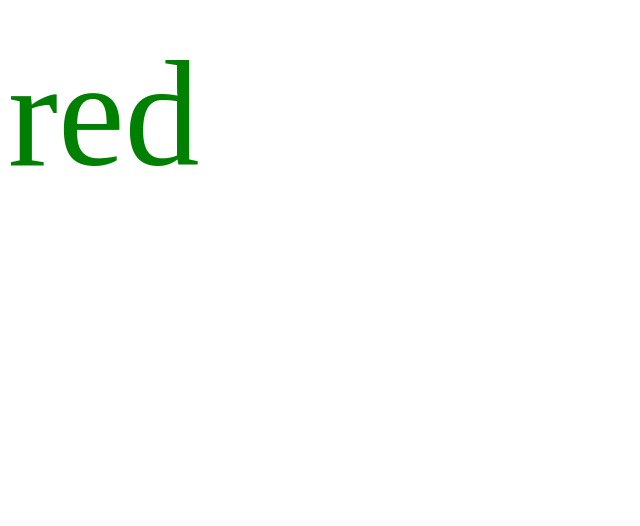
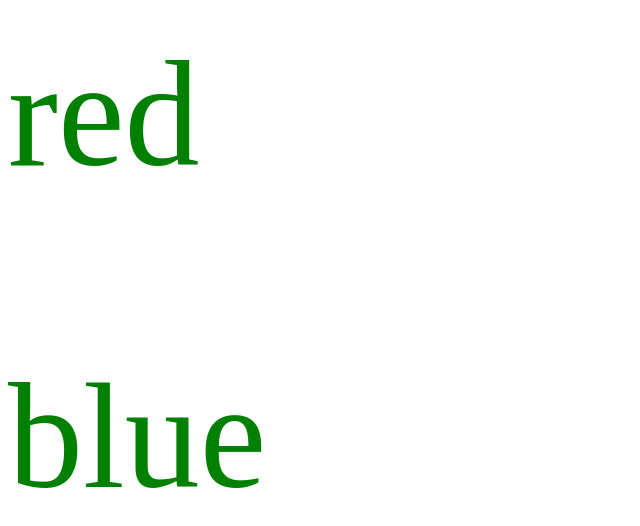
Before and after one commit to Liubomyr52/Projects, a plain HTML site: page index.html in a window 1280 px wide. Shown: the part 122-648 px from the top of the page, without its empty margins (0-640 px from the left). Drawn offline with Linux system fonts and the light colour scheme.

Commit message:
new word commit

```diff
--- a/index.html
+++ b/index.html
@@ -9,6 +9,7 @@
 <body>
     <div class="div">
         <p>red</p>
+        <p>blue</p>
     </div>
 </body>
 </html>
```
